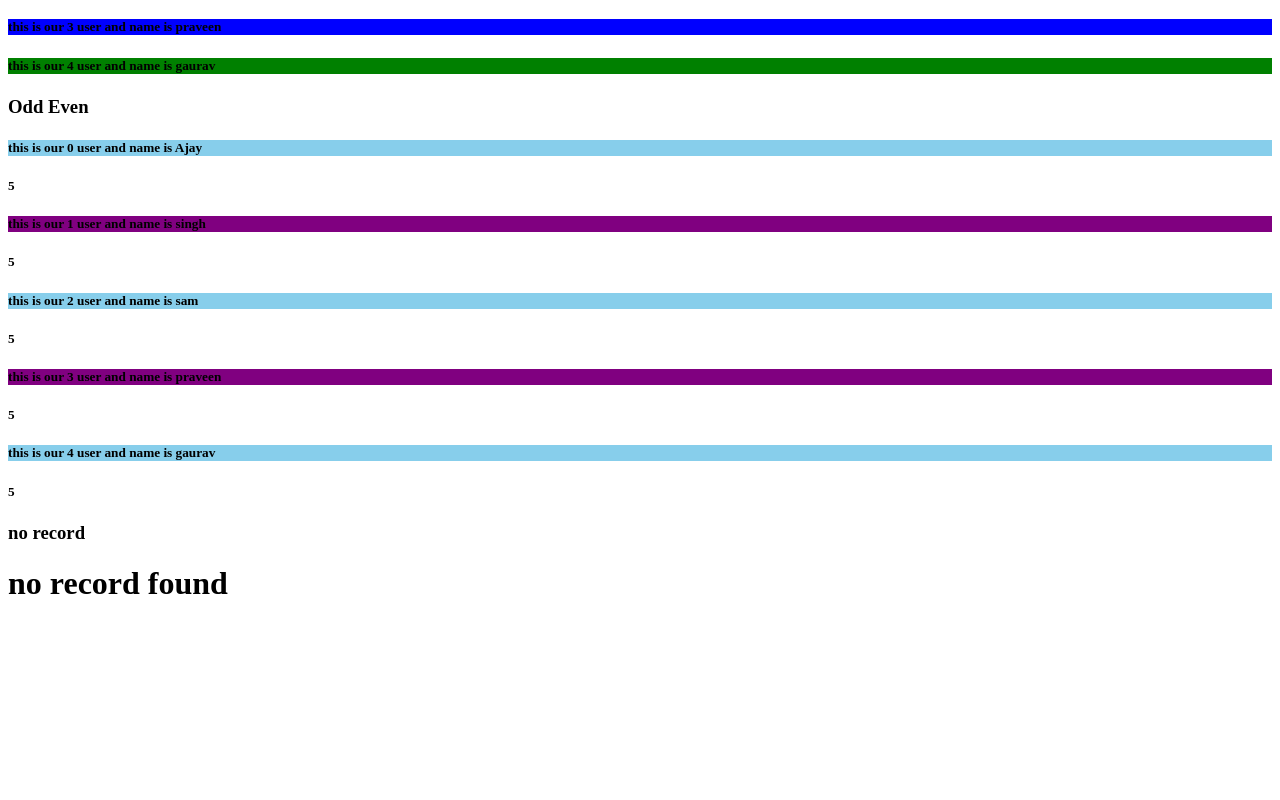
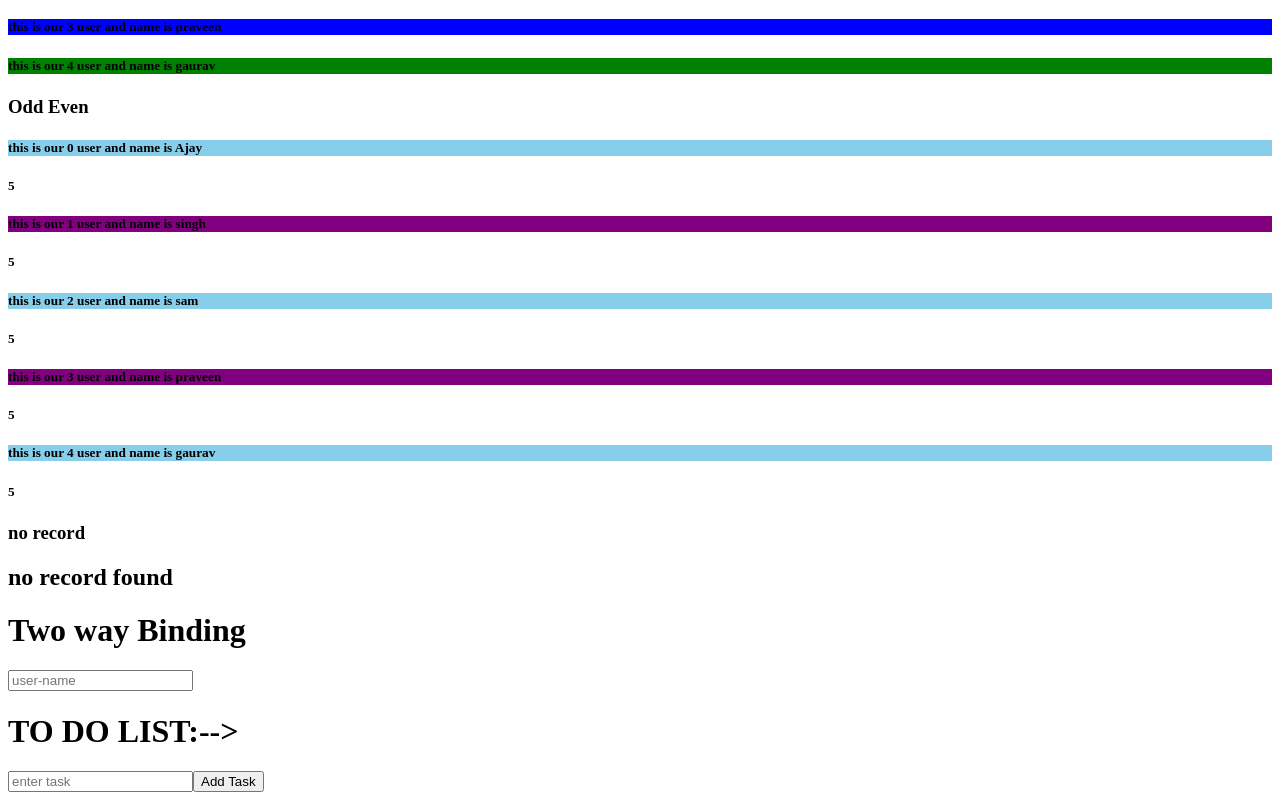
Before and after one commit to ajaysingh6531/AngularTutorial, an Angular app: page / in a window 1280 px wide. Shown: the part 3144-3944 px from the top of the page. Before the commit the page ends 3768 px from the top, so only its background shows below. Built offline with nearby package versions, Linux system fonts and the light colour scheme.

Commit message:
todo List

```diff
--- a/src/app/app.html
+++ b/src/app/app.html
@@ -241,10 +241,22 @@ name="user">
     <h3>no record</h3>
 }
 @if(student2.length==0){
-    <h1>no record found</h1>
+    <h2>no record found</h2>
 }
 
+<h1>Two way Binding</h1>
+<input [(ngModel)]="name3" type="text" placeholder="user-name">
+<h2>{{name3}}</h2>
 
+<h1>TO DO LIST:--></h1>
+<input [(ngModel)]="task" type="text"  placeholder="enter task">
+<button (click)="addtask()">Add Task</button>
 
-
+@for(t of taskList;track t.id){
+    <ul style="display: flex;justify-content: space-between;list-style-type: none;">
+        <li>{{t.id}}</li>
+        <li>{{t.task}}</li>
+        <li><button (click)="deletetask(t.id)">delete</button></li>
+    </ul>
+}
 <router-outlet/>
--- a/src/app/app.ts
+++ b/src/app/app.ts
@@ -3,10 +3,12 @@ import { RouterLink, RouterOutlet ,RouterLinkActive} from '@angular/router';
 import { Login } from './login/login';
 import { Signup } from './signup/signup';
 import { Profile } from './profile/profile';
+import { FormsModule } from '@angular/forms';
+
 
 @Component({
   selector: 'app-root',
-  imports: [Login,Signup,Profile,RouterOutlet,RouterLink],
+  imports: [Login,Signup,Profile,RouterOutlet,RouterLink,FormsModule],
   templateUrl: './app.html',
   styleUrl: './app.css'
 })
@@ -238,5 +240,21 @@ student1=['Ajay','singh','sam','praveen','gaurav'];
 
 student2=[];
 
+name3="";
 
+task="";
+index=0;
+taskList:{id: number,task:string}[]=[];
+  addtask(){
+  this.taskList.push(
+    {id:this.index+1,task:this.task}
+
+  )
+  this.index=this.index+1;
+  this.task=''; //with this after click button from input field entry get vanish.
+  }
+    deletetask(n:number){
+      this.taskList=this.taskList.filter((i)=>i.id!=n)
+
+    }
 }
```
